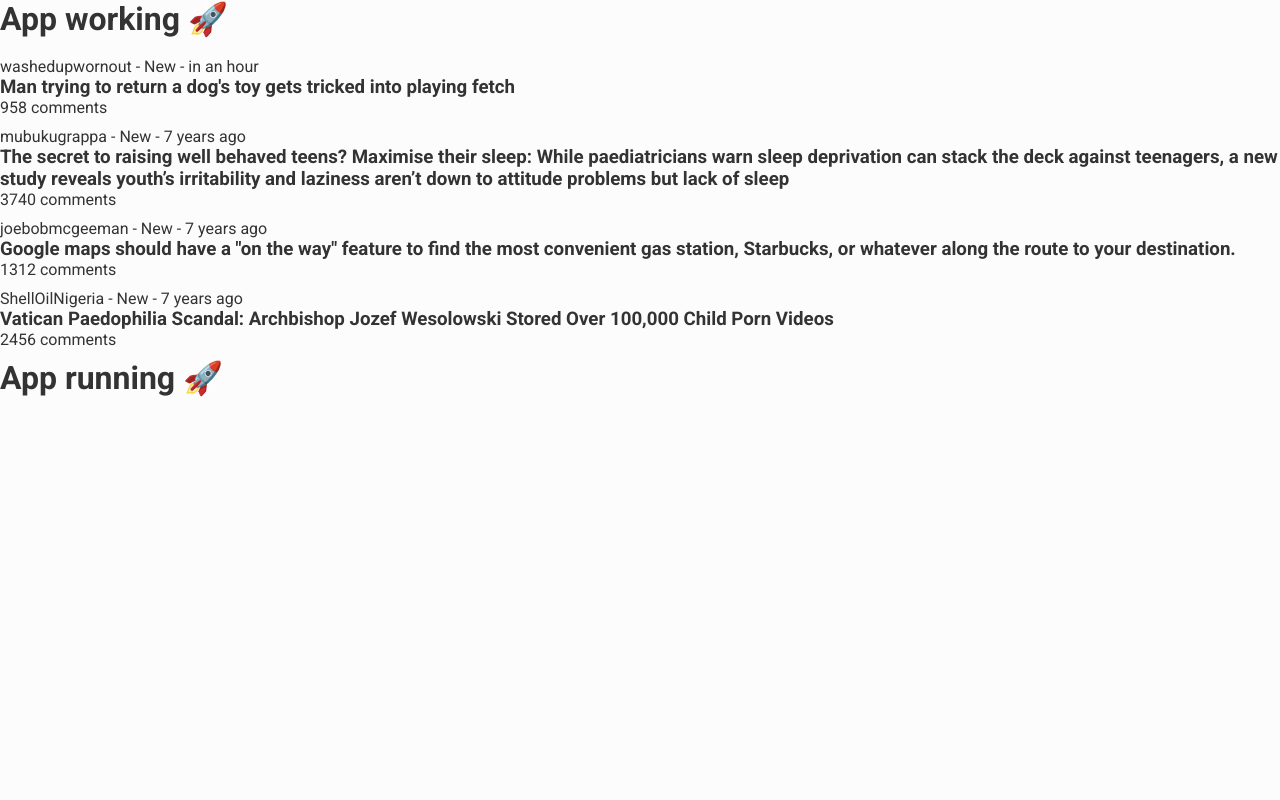
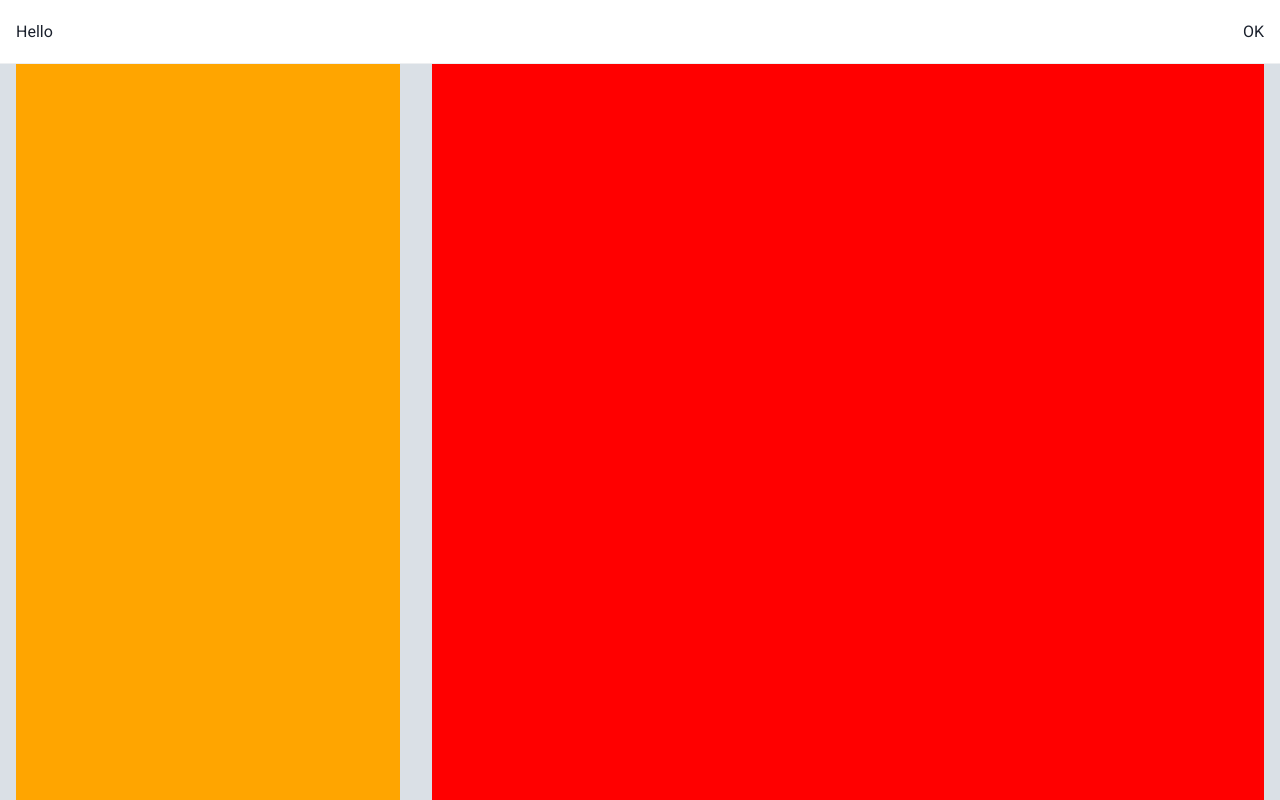
Before and after one commit to Ibcs16/reddit-client, a Next.js app: page / in a window 1280 px wide. Built offline with nearby package versions, Linux system fonts and the light colour scheme.

Commit message:
Add layout basic structure with chakraUI design system

```diff
--- a/package.json
+++ b/package.json
@@ -12,12 +12,14 @@
     "test:coverage": "jest --coverage"
   },
   "dependencies": {
+    "@chakra-ui/react": "^1.6.3",
     "@emotion/react": "^11.4.0",
     "@emotion/styled": "^11.3.0",
     "@next/env": "^11.0.0",
     "@types/node": "^15.12.2",
     "@types/react": "^17.0.11",
     "dayjs": "^1.10.5",
+    "framer-motion": "^4.1.17",
     "next": "11.0.0",
     "next-images": "^1.8.1",
     "react": "17.0.2",
--- /dev/null
+++ b/src/components/Navigation/index.tsx
@@ -0,0 +1,20 @@
+import { FC } from 'react';
+import { Flex, HStack } from '@chakra-ui/react';
+
+const Navigation: FC = () => {
+  return (
+    <HStack
+      justifyContent="space-between"
+      as="nav"
+      h="full"
+      w="full"
+      maxW={1248}
+      marginX="auto"
+    >
+      <p>Hello</p>
+      <p>OK</p>
+    </HStack>
+  );
+};
+
+export default Navigation;
--- a/src/pages/_app.tsx
+++ b/src/pages/_app.tsx
@@ -1,14 +1,15 @@
 import { ThemeProvider } from '@emotion/react';
 import { AppProps } from 'next/dist/next-server/lib/router/router';
+import { ChakraProvider } from '@chakra-ui/react';
 import { GlobalStyles } from '../styles/Global';
 import { defaultTheme } from '../styles/themes';
 
 const MyApp: React.FC<AppProps> = ({ Component, pageProps }) => {
   return (
-    <ThemeProvider theme={defaultTheme}>
+    <ChakraProvider theme={defaultTheme}>
       <GlobalStyles />
       <Component {...pageProps} />
-    </ThemeProvider>
+    </ChakraProvider>
   );
 };
 
--- a/src/pages/_document.tsx
+++ b/src/pages/_document.tsx
@@ -28,6 +28,9 @@ class MyDocument extends Document {
             sizes="32x32"
             href="https://www.redditstatic.com/desktop2x/img/favicon/badged-favicon-32x32.png"
           />
+          <title>Reddit Client</title>
+
+          <meta name="description" content="A more elegant RedditClient" />
         </Head>
         <body>
           <Main />
--- a/src/pages/index.tsx
+++ b/src/pages/index.tsx
@@ -1,6 +1,8 @@
 import Head from 'next/head';
+import { VStack, HStack, Flex } from '@chakra-ui/react';
 import getTimeFromNow from '../utils/getTimeFromNow';
 import redditMockedData from '../assets/reddit_mock.json';
+import Navigation from '../components/Navigation';
 
 interface IPost {
   data: {
@@ -16,43 +18,31 @@ interface IPost {
 
 const Home: React.FC = () => {
   return (
-    <div>
-      <Head>
-        <title>Reddit Client</title>
-
-        <meta name="description" content="A more elegant RedditClient" />
-      </Head>
-
-      <main>
-        <h1>App working 🚀</h1>
-        <br />
-        <ul>
-          {redditMockedData.map((item: IPost) => (
-            <li
-              key={`post-${item.data.id}`}
-              style={{
-                marginBottom: 10
-              }}
-            >
-              <div>
-                <span>{item.data.author}</span> {' - '}
-                <span>{!item.data.read ? 'New' : 'Read'}</span> {' - '}
-                <span>{getTimeFromNow(item.data.created_utc)}</span>
-              </div>
-              <div>
-                <h3>{item.data.title}</h3>
-              </div>
-              <div>
-                <span>{item.data.num_comments} comments</span>
-              </div>
-
-              {/* <span>{new Date(item.data.created_utc)}</span> */}
-            </li>
-          ))}
-        </ul>
-        <h1>App running 🚀</h1>
-      </main>
-    </div>
+    <VStack h="100vh" spacing={0}>
+      <Flex
+        as="header"
+        h="full"
+        w="full"
+        bg="#fff"
+        pos="sticky"
+        maxH={16}
+        borderBottomColor="secondary.100"
+        borderBottomWidth={1}
+      >
+        <Navigation />
+      </Flex>
+      <HStack
+        h="full"
+        w="full"
+        maxW={1248}
+        spacing={8}
+        marginY={12}
+        marginX="auto"
+      >
+        <Flex as="main" h="full" maxW="sm" w="full" bg="orange" />
+        <Flex as="aside" h="full" flex={1} w="full" bg="red" />
+      </HStack>
+    </VStack>
   );
 };
 
--- a/src/styles/themes/index.ts
+++ b/src/styles/themes/index.ts
@@ -1,9 +1,27 @@
 import { Theme } from '@emotion/react';
 
-export const defaultTheme: Theme = {
+import { extendTheme } from '@chakra-ui/react';
+
+// export const defaultTheme: Theme = {
+//   colors: {
+//     background: '#DAE0E6',
+//     text: '#333',
+//     primary: 'orange'
+//   }
+// };
+// 2. Call `extendTheme` and pass your custom values
+export const defaultTheme = extendTheme({
   colors: {
-    background: '#fcfcfc',
-    text: '#333',
-    primary: 'orange'
+    canvas: {
+      100: '#DAE0E6'
+    },
+    secondary: { 100: '#edeff1' }
+  },
+  styles: {
+    global: {
+      body: {
+        bg: 'canvas.100'
+      }
+    }
   }
-};
+});
```
Also changed, not shown: src/components/PostsList/index.tsx (added, +7 -0 lines), 1 other file (tests, documents, lock files or other folders).
